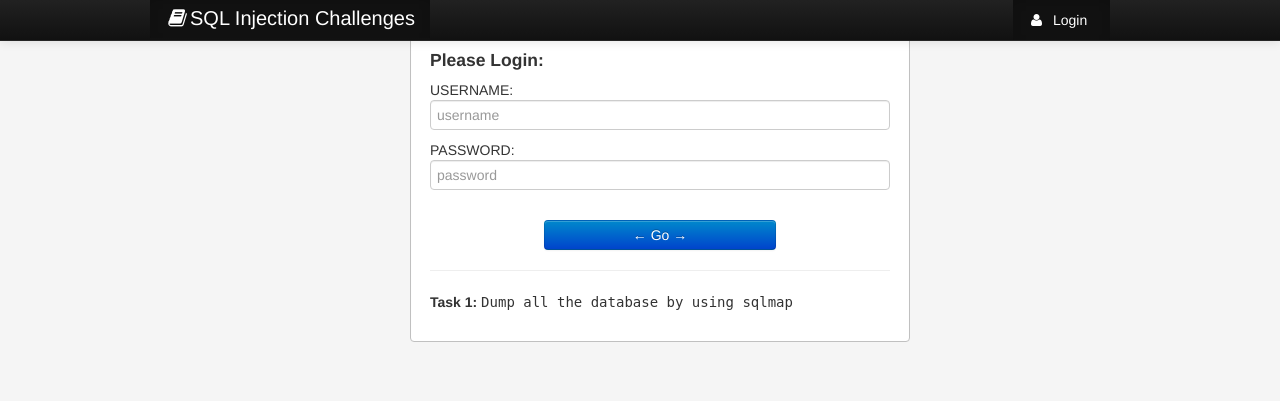
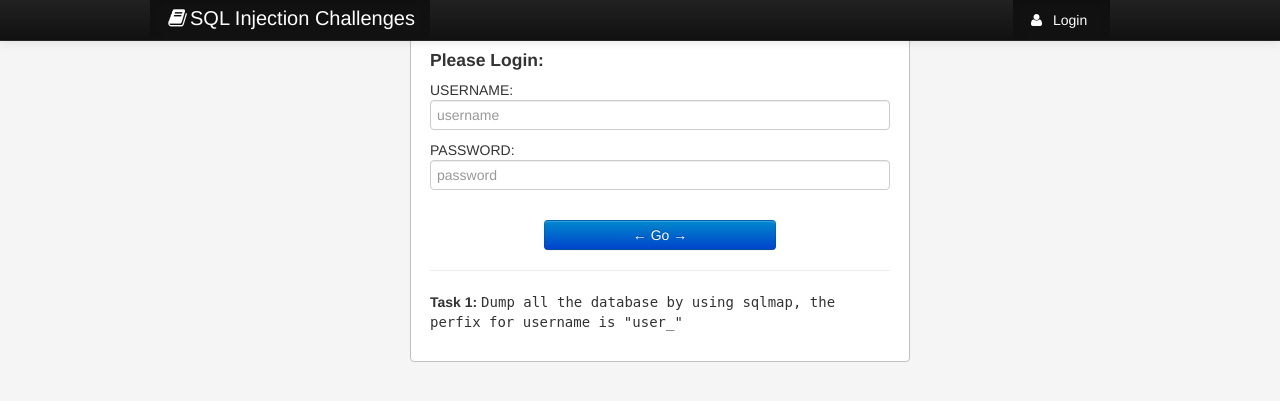
Before and after one commit to romanzaikin/Owasp-TOP-10-Training-Panel, a PHP site: page /challenge/SQLI/stage3.php in a window 1280 px wide. Shown: the top 401 px of the page. Run offline with PHP 8.4, Linux system fonts and the light colour scheme.

Commit message:
SQLI3 fixed
SQLI3 fixed

```diff
--- a/challenge/SQLI/stage3.php
+++ b/challenge/SQLI/stage3.php
@@ -33,7 +33,7 @@
                 <b><span id='notification'></span></b>
                 <center><input class="btn btn-primary" id="search" value = "&larr; Go &rarr;" style="margin-top:20px;"/></center>
                 <hr/>
-                <p><b>Task 1: </b><kbd>Dump all the database by using sqlmap</kbd></p>
+                <p><b>Task 1: </b><kbd>Dump all the database by using sqlmap, the perfix for username is "user_"</kbd></p>
             </div>
         </div>
 	</div>
@@ -51,7 +51,7 @@
         $.ajax({
             url: "api.php",
             type: "GET",
-            data: "username=user_"+username.value+"&password="+password.value,
+            data: "username="username.value+"&password="+password.value,
             success: function(data)
             {
 				if (isJson(data))
--- a/tools/CSRF.html
+++ b/tools/CSRF.html
@@ -6,7 +6,7 @@
 <script>
   $.ajax({
         type: 'POST',
-        url: 'http://127.0.0.1/forum/api.php',
+        url: 'http://34.227.115.15/forum/api.php',
 		xhrFields: {
 			withCredentials: true
 		},
```
